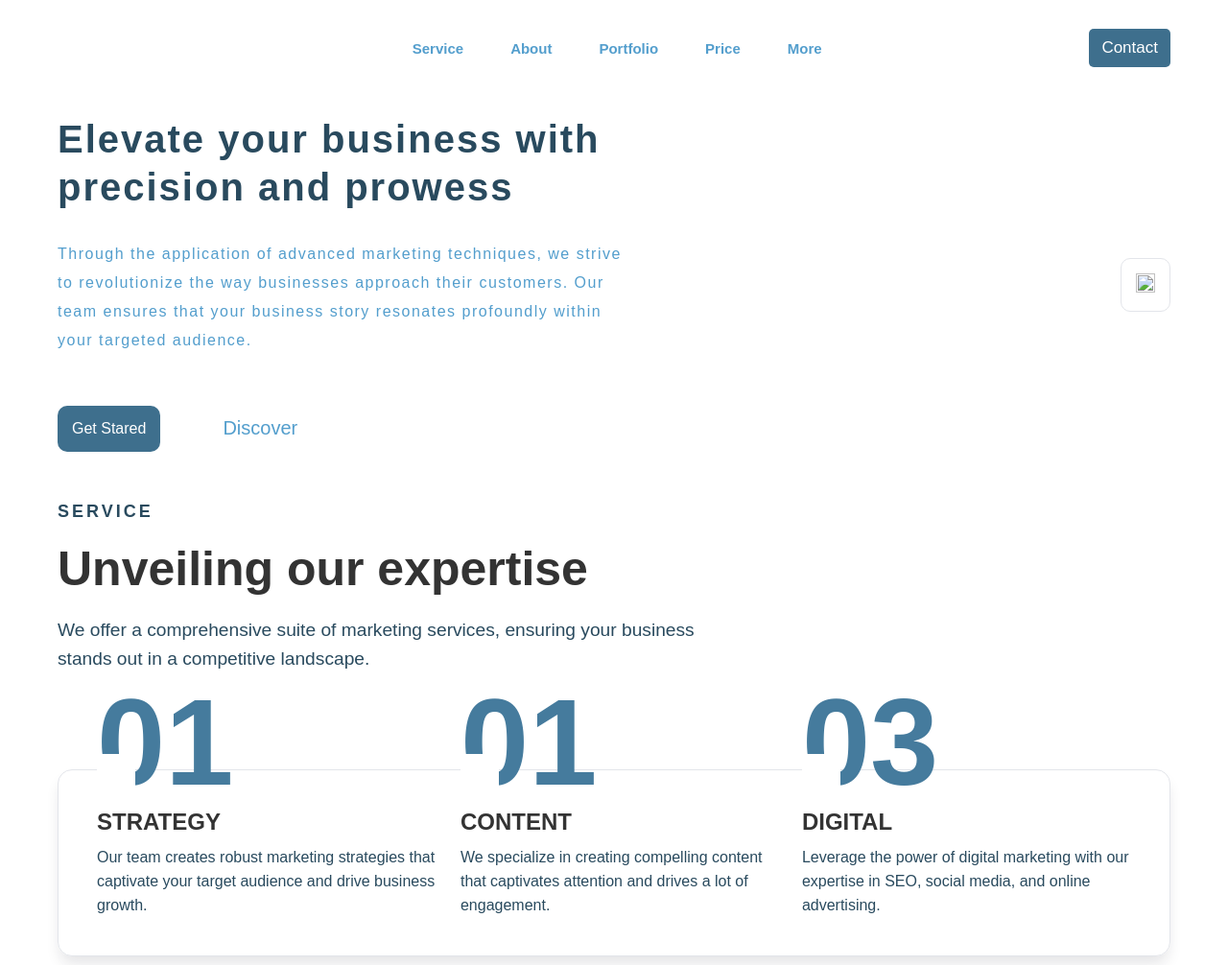
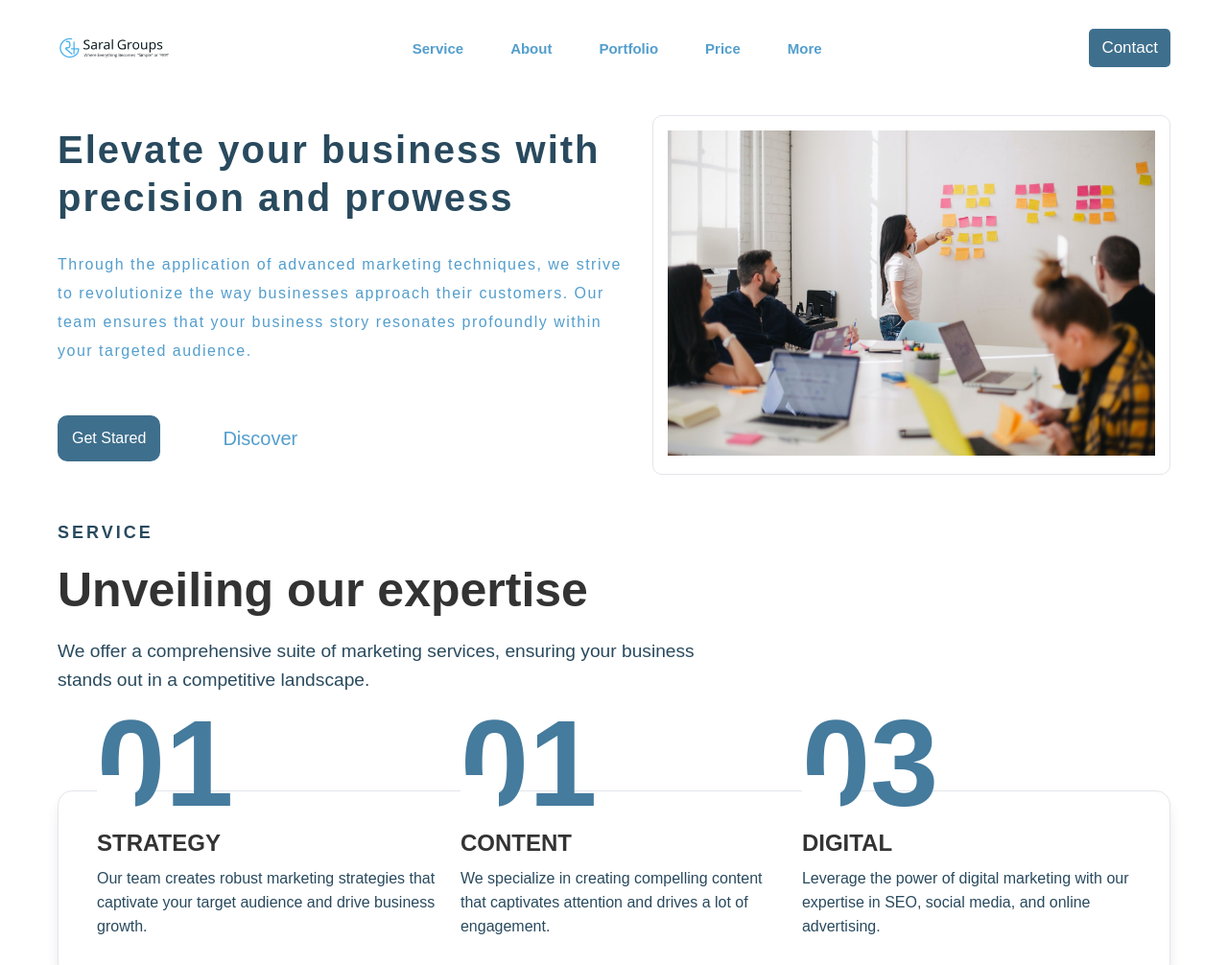
Before and after one commit to ittarek/salarteach-htmlCss, a plain HTML site: page index.html in a window 1280 px wide. Shown: the top 1006 px of the page at 96% size. Drawn offline with nearby package versions, Linux system fonts and the light colour scheme; the site is published under a folder, as on GitHub Pages, so addresses that start at the root find nothing.

Commit message:
try to solve image

```diff
--- a/index.html
+++ b/index.html
@@ -30,7 +30,7 @@
     <header>
       <nav>
         <input type="checkbox" name="" id="chck1" />
-        <img src="/image/company-logo.png" alt="" />
+        <img src="./image/company-logo.png" alt="logo" />
 
         <div class="nav_items">
           <ul>
@@ -76,7 +76,7 @@
         </div>
       </div>
       <div class="img_div">
-        <img src="/image/bannar_image.jpg" alt="" class="banner_image" />
+        <img src="./image/bannar_image.jpg" alt="bannerImage" class="banner_image" />
       </div>
     </section>
 
@@ -151,7 +151,7 @@
         </div>
       </div>
       <div class="about_img">
-        <img src="/image/about_image.jpg" alt="" />
+        <img src="./image/about_image.jpg" alt="about" />
       </div>
     </section>
 
```
